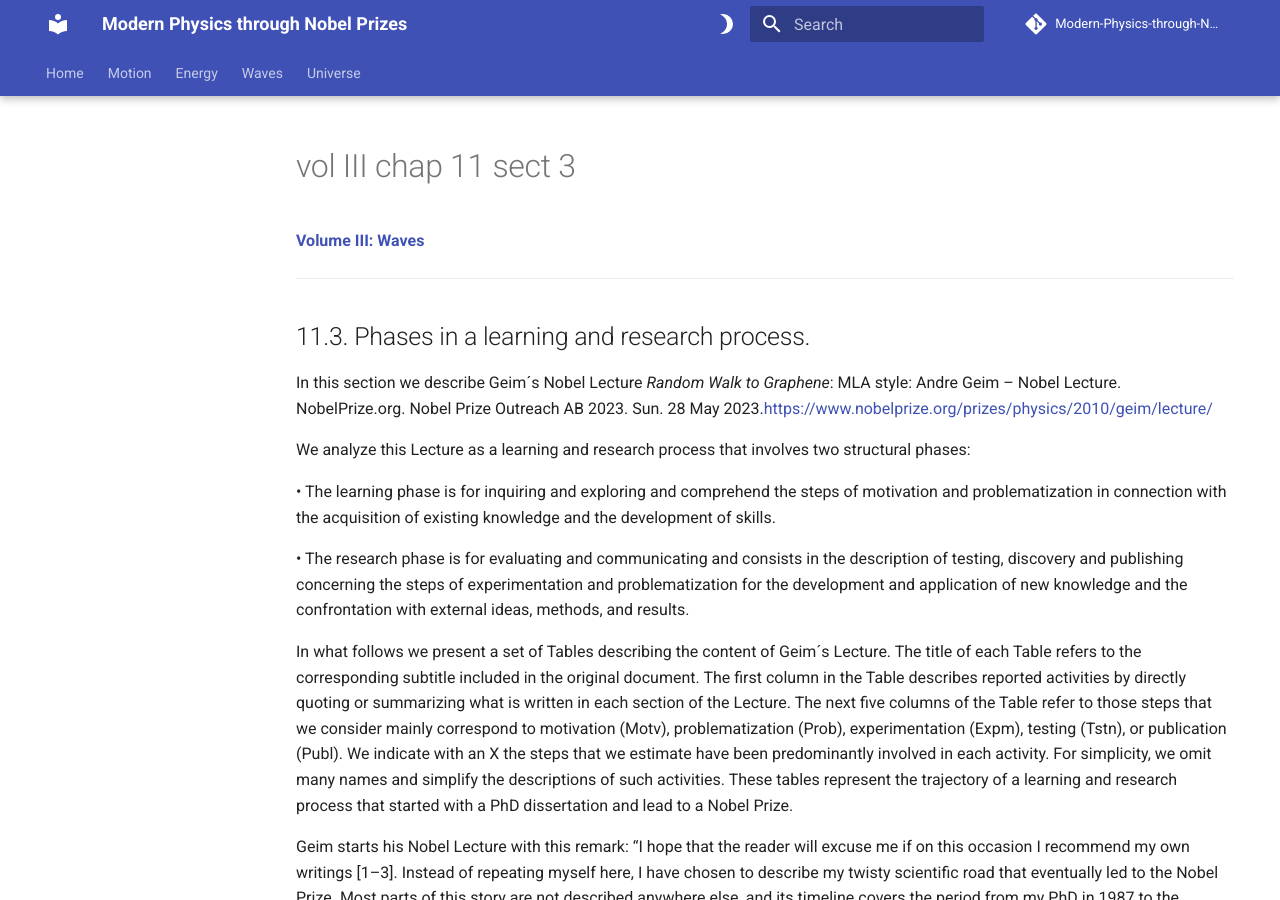
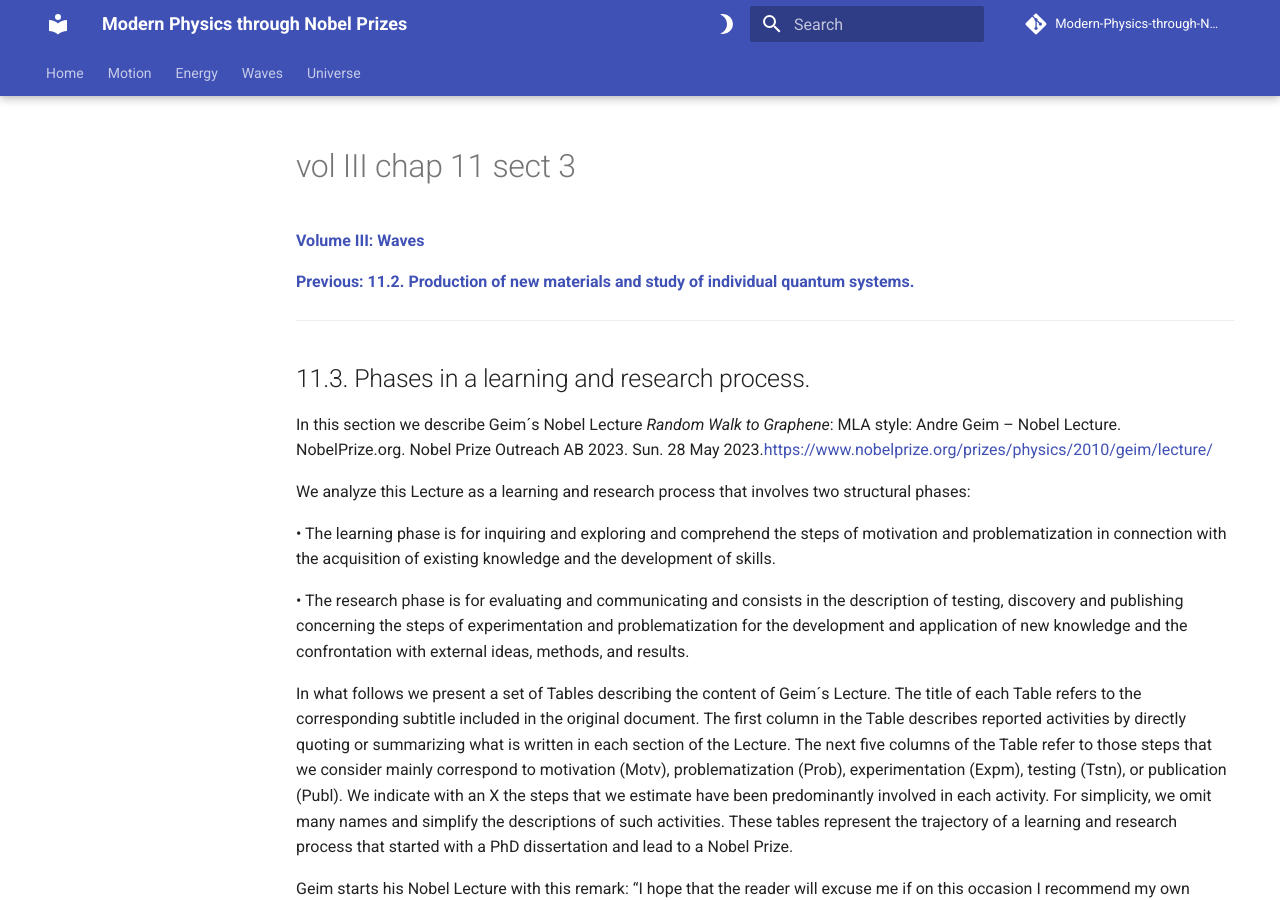
Before and after one commit to modphysnobel/modphysnobel.github.io, an MkDocs documentation site: the page built from docs/vol-III/vol-III-chap-11-sect-3.md, in a window 1280 px wide and 900 px high. Built offline with MkDocs 1.6.1 and Material for MkDocs 9.7.7, drawn with Linux system fonts in a browser that asks for light colours; some web fonts are replaced; comment, search, counter and statistics services are not loaded; some of the changed text lies outside the part shown.

Commit message:
Update vol-III-chap-11-sect-3.md

```diff
--- a/docs/vol-III/vol-III-chap-11-sect-3.md
+++ b/docs/vol-III/vol-III-chap-11-sect-3.md
@@ -1,5 +1,6 @@
-
-[**Volume III: Waves**](./volume-III.md)
+[**Volume III: Waves**](https://modphysnobel.github.io/vol-III/volume-III/)
+
+[**Previous: 11.2. Production of new materials and study of individual quantum systems.**](https://modphysnobel.github.io/vol-III/vol-III-chap-11-sect-2/)
 
 ***
 
```
Also changed, not shown: other parts of docs/vol-III/vol-III-chap-11-sect-3.md (+1 -0 lines).
